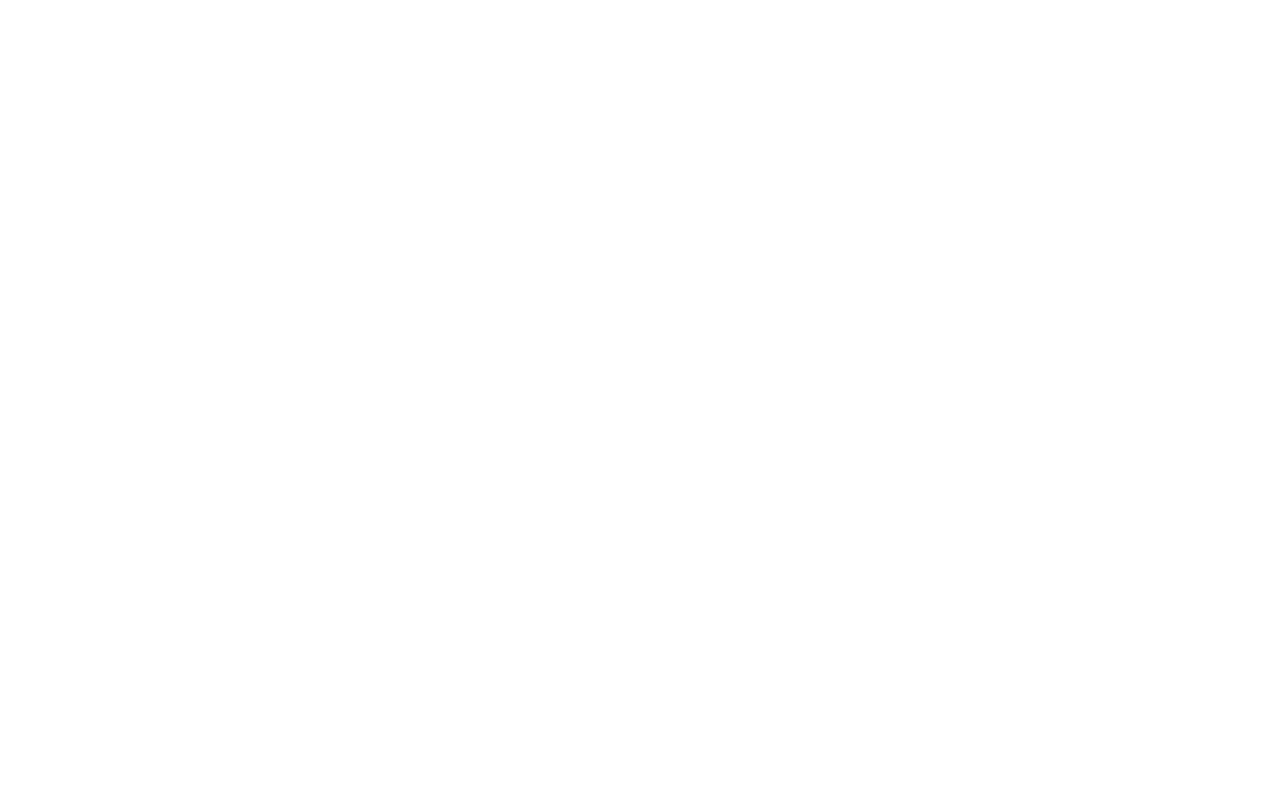
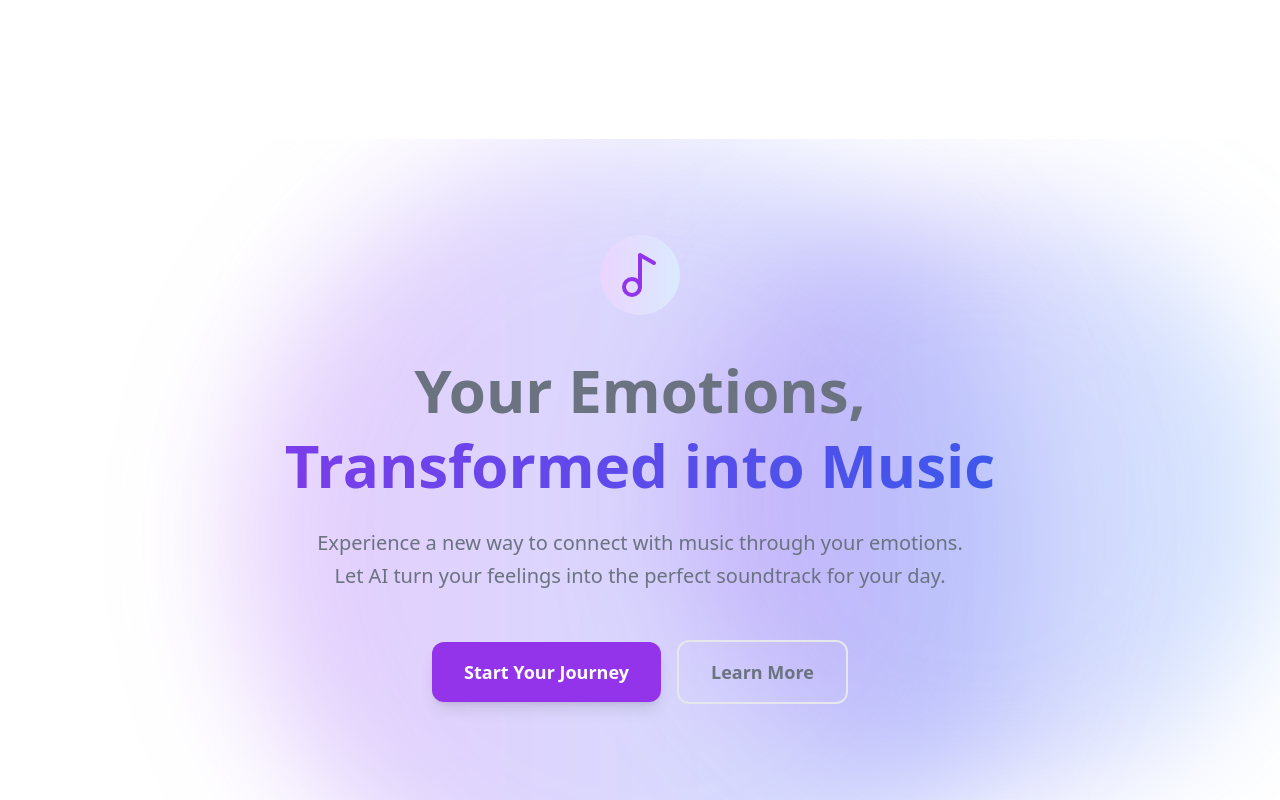
Before and after one commit to zoe-lindqvist/project-final, a React (Vite) app in the folder frontend/: page / in a window 1280 px wide. Shown: the part 661-1461 px from the top of the page. Before the commit the page ends 800 px from the top, so only its background shows below. Built offline with nearby package versions, Linux system fonts and the light colour scheme.

Commit message:
Put dependencies in correct folder, Add Links

```diff
--- a/frontend/package.json
+++ b/frontend/package.json
@@ -13,11 +13,13 @@
     "lucide-react": "^0.471.1",
     "react": "^18.2.0",
     "react-dom": "^18.2.0",
+    "react-router-dom": "^7.1.3",
     "zustand": "^5.0.3"
   },
   "devDependencies": {
     "@types/react": "^18.3.18",
     "@types/react-dom": "^18.3.5",
+    "@types/react-router-dom": "^5.3.3",
     "@vitejs/plugin-react": "^4.0.3",
     "autoprefixer": "^10.4.20",
     "eslint": "^8.45.0",
--- a/frontend/src/App.tsx
+++ b/frontend/src/App.tsx
@@ -1,9 +1,12 @@
+import { useEffect } from "react";
+import { AppRoutes } from "./routes/routes";
 
-import { useEffect } from "react";
 import { useThemeStore } from "./store/useThemeStore";
 
 import { Layout } from "./UI/Layout";
 
+import { HeroSection } from "./components/HeroSection";
+import { BrowserRouter } from "react-router-dom";
 
 export const App = () => {
   const { isDark } = useThemeStore();
@@ -17,10 +20,10 @@
   }, [isDark]);
 
   return (
-    <>
-      {" "}
+    <BrowserRouter>
       <Layout />
+      <HeroSection />
       <h1></h1>
-    </>
+    </BrowserRouter>
   );
 };
--- a/frontend/src/components/HeroSection.tsx
+++ b/frontend/src/components/HeroSection.tsx
@@ -1,3 +1,46 @@
 import { Link } from "react-router-dom";
+import { Music2 } from "lucide-react";
 
-export const HeroSection = () => {};
+export const HeroSection = () => {
+  return (
+    <section className="relative py-24 overflow-hidden">
+      {/* Background Gradient Circles */}
+
+      <div className="absolute top-0 left-1/2 -translate-x-1/2 w-[800px] h-[800px] bg-logo-glow-light dark:bg-logo-glow-dark rounded-full blur-3xl -z-10" />
+      <div className="absolute bottom-0 right-0 w-[600px] h-[600px] bg-logo-glow-light dark:bg-logo-glow-dark rounded-full blur-3xl -z-10" />
+
+      <div className="text-center relative">
+        <div className="inline-block animate-bounce-slow mb-8">
+          <div className="bg-logo-icon-light dark:bg-logo-icon-dark p-4 rounded-full">
+            <Music2 className="h-12 w-12 text-primary-accent dark:text-secondary-accent" />
+          </div>
+        </div>
+        <h1 className="text-6xl font-bold text-text-light dark:text-text-dark mb-6 leading-tight">
+          <span className="block">Your Emotions,</span>
+          <span className="block bg-logo-text-light dark:bg-logo-text-dark text-transparent bg-clip-text">
+            Transformed into Music
+          </span>
+        </h1>
+        <p className="text-xl text-text-light dark:text-text-dark mb-12 max-w-2xl mx-auto leading-relaxed">
+          Experience a new way to connect with music through your emotions. Let
+          AI turn your feelings into the perfect soundtrack for your day.
+        </p>
+
+        <div className="flex items-center justify-center gap-4">
+          <Link
+            to="/login"
+            className="bg-primary-accent dark:bg-primary-default text-white px-8 py-4 rounded-xl text-lg font-semibold hover:bg-primary-dark dark:hover-bg-primary-accent transition-all hover:scale-105 shadow-lg hover:shadow-primary-accent/25"
+          >
+            Start Your Journey
+          </Link>
+          <Link
+            to="/about"
+            className="text-text-light dark:text-text-dark px-8 py-4 rounded-xl text-lg font-semibold hover:bg-gray-50 dark:hover:bg-gray-800 transition-all border-2 border-gray-200 dark:border-gray-700"
+          >
+            Learn More
+          </Link>
+        </div>
+      </div>
+    </section>
+  );
+};
--- a/frontend/src/routes/routes.tsx
+++ b/frontend/src/routes/routes.tsx
@@ -0,0 +1,10 @@
+import { Routes, Route } from "react-router-dom";
+import { HeroSection } from "../components/HeroSection";
+
+export const AppRoutes = () => {
+  return (
+    <Routes>
+      <Route path="/" element={<HeroSection />} />
+    </Routes>
+  );
+};
--- a/frontend/tailwind.config.js
+++ b/frontend/tailwind.config.js
@@ -4,6 +4,9 @@
   darkMode: "class",
   theme: {
     extend: {
+      animation: {
+        "bounce-slow": "bounce-slow 3s infinite",
+      },
       colors: {
         // Purple shades used in the Logo
         primary: {
```
Also changed, not shown: package.json (+0 -8 lines).
